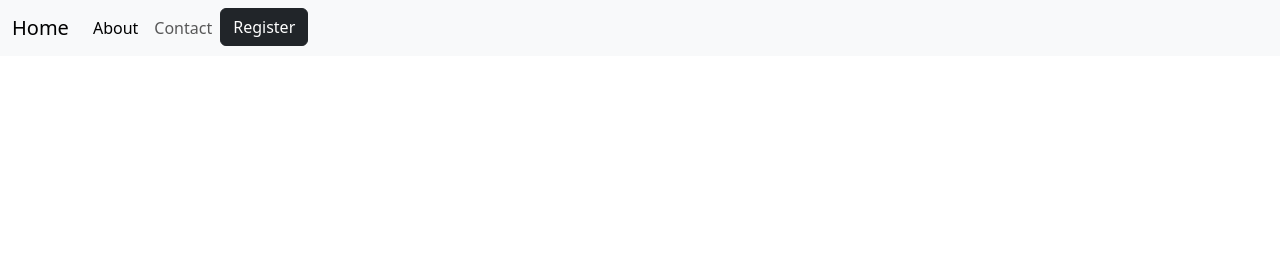
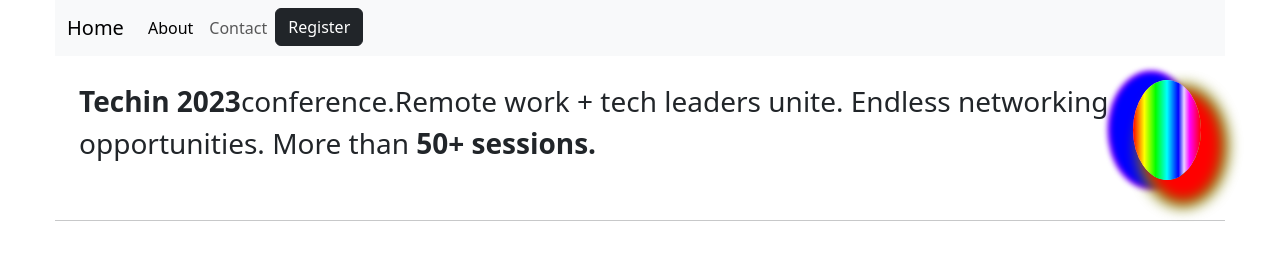
Before and after one commit to EniolaCodes/Fictional-Tech-Conference-Website, a plain HTML site: page index.html in a window 1280 px wide. Drawn offline with Linux system fonts and the light colour scheme.

Commit message:
created the second section

```diff
--- a/assets/css/index.css
+++ b/assets/css/index.css
@@ -76,6 +76,7 @@
     }
     body{
       font-size: 1rem;
+
     }
     h1,
     h2,
@@ -87,9 +88,7 @@
   /* =======globa classes====== */
 
   /* =====section===== */
-  section{
-    padding: 5rem 0;
-  }
+
 .section-center{
   width: 90vw;
   margin: 0 auto;
@@ -100,3 +99,21 @@
     width: 95vw;
   }
 }
+@media (max-width:768px){
+  .rainbow{
+    display: none;
+  }
+}
+.rainbow{
+  width: 100px;
+  height: 100px;
+  border-radius: 50%;
+  border: none;
+  background:  linear-gradient(90deg, hsl(0, 100%, 50%), hsl(30, 100%, 50%), hsl(60, 100%, 50%),
+   hsl(90, 100%, 50%), hsl(120, 100%, 50%), hsl(150, 100%, 50%), hsl(180, 100%, 50%),
+    hsl(210, 100%, 50%), hsl(240, 100%, 50%), hsla(270, 100%, 50%, 0.181), hsl(300, 100%, 50%),
+     hsl(330, 100%, 50%), hsl(360, 100%, 50%));
+
+     box-shadow: 1rem 1rem 1rem 0.5rem hsl(0, 100%, 50%), 1rem 1rem 1rem 0.5rem hsl(120, 100%, 50%),
+     -1rem 0 0.4rem 0.5rem hsl(240, 100%, 50%), -1rem 0 0.4rem 0.5rem hsl(300, 100%, 50%);
+}
--- a/index.html
+++ b/index.html
@@ -13,9 +13,9 @@
   </head>
 
   <body>
-    <nav
-      class="navbar navbar-expand-lg bg-body-tertiary fixed-top justify-content-end"
-    >
+    <div>
+      <div class="section-center">
+        <nav class="navbar navbar-expand-lg bg-body-tertiary">
           <div class="container-fluid">
             <button
               class="navbar-toggler"
@@ -32,7 +32,9 @@
             <div class="collapse navbar-collapse" id="navbarTogglerDemo03">
               <ul class="navbar-nav me-auto mb-2 mb-lg-0 justify-content-end">
                 <li class="nav-item">
-              <a class="nav-link active" aria-current="page" href="#">About</a>
+                  <a class="nav-link active" aria-current="page" href="#"
+                    >About</a
+                  >
                 </li>
                 <li class="nav-item">
                   <a class="nav-link" aria-current="page" href="#">Contact</a>
@@ -44,6 +46,16 @@
             </div>
           </div>
         </nav>
+        <div class="section d-flex p-4">
+          <p class="fs-3">
+            <b>Techin 2023</b>conference.Remote work + tech leaders unite.
+            Endless networking opportunities. More than <b>50+ sessions.</b>
+          </p>
+          <div class="rainbow"></div>
+        </div>
+        <hr />
+      </div>
+    </div>
   </body>
   <script
     src="./assets/js/bootstrapjs/bootstrap.min.js"
```
Lines whose indentation alone changed are shown as unchanged.
